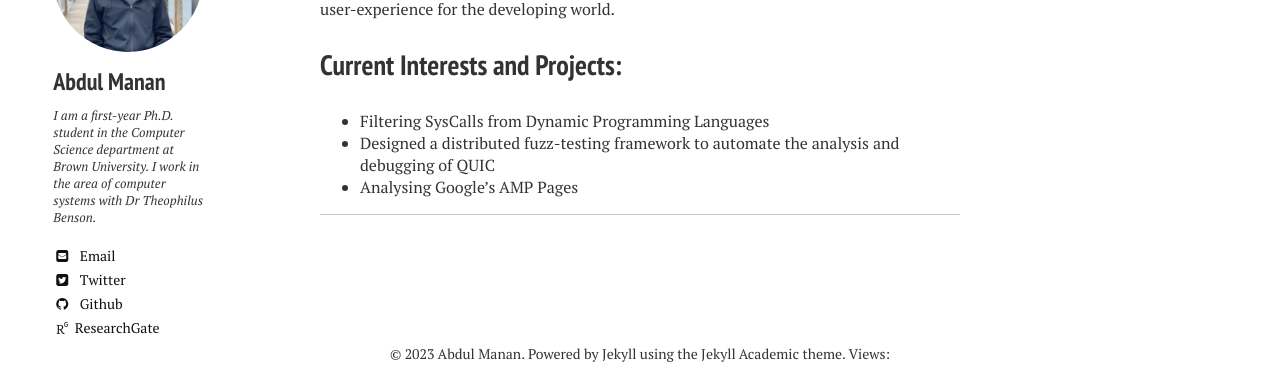
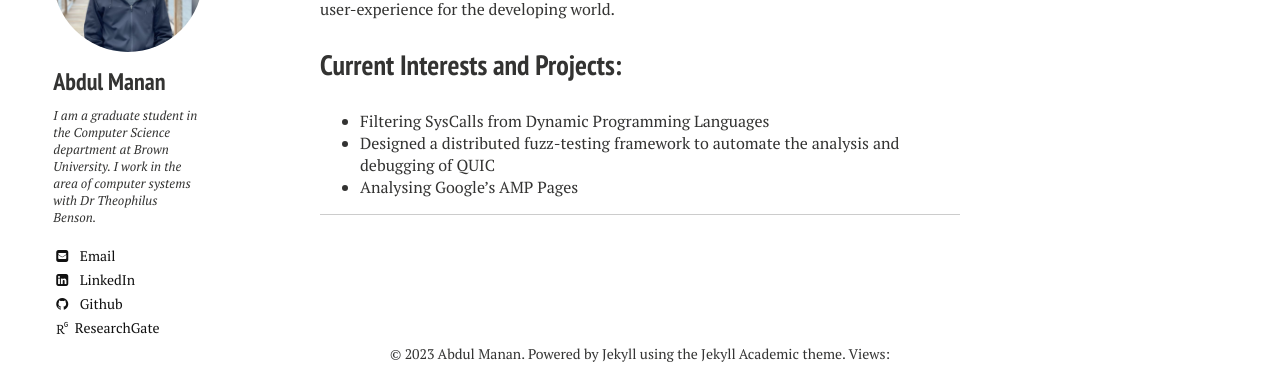
Before and after one commit to abdul-manaan/abdul-manaan.github.io, a Jekyll site: the page built from index.md, in a window 1280 px wide. Shown: the part 262-637 px from the top of the page. Built offline with Jekyll 4.4.1, drawn with Linux system fonts in a browser that asks for light colours; nearby versions of some CDN libraries; some web fonts are replaced.

Commit message:
Update _config.yml

```diff
--- a/_config.yml
+++ b/_config.yml
@@ -1,17 +1,17 @@
 # Site wide configuration
 
-title: Abdul Manan | Ph.D. Student
+title: Abdul Manan | Sc.M. Student
 locale: en_US
 logo: # filename of a logo image that has been placed into your images directory
 # Enter the following platform usernames if you would like for them to appear on your site.
 owner:
   name: Abdul Manan
   avatar: bio-photo.jpg
-  bio: "I am a first-year Ph.D. student in the Computer Science department at Brown University. I work in the area of computer systems with Dr Theophilus Benson."
+  bio: "I am a graduate student in the Computer Science department at Brown University. I work in the area of computer systems with Dr Theophilus Benson."
   email: abdul_manan [at] brown [dot] edu
   # Do not include the @ symbol in your Twitter username
-  twitter: Abdul-Manan12
-  linkedin: #username
+  twitter: #username
+  linkedin: fnu-abdul-manan
   github: abdul-manaan
   orcid: # ID Number (ex. 0000-0000-0000-0000)
   researchgate: Abdul-Manan-34
```
